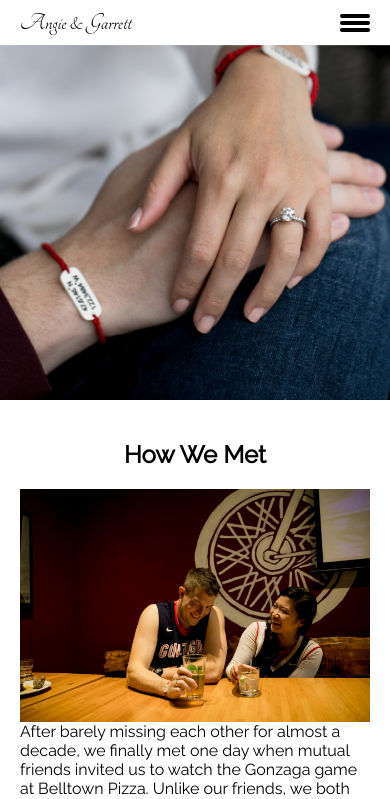
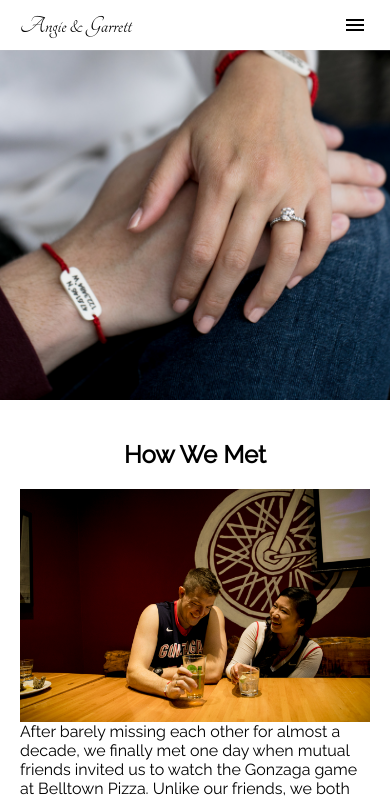
Before and after one commit to garrett56x/wedding-site, a React (Create React App) app: page / in a window 390 px wide. Shown: the top 799 px of the page. Built offline with nearby package versions, Linux system fonts and the light colour scheme.

Commit message:
Added material ui icons

```diff
--- a/package.json
+++ b/package.json
@@ -4,6 +4,7 @@
   "private": true,
   "dependencies": {
     "@material-ui/core": "^4.10.2",
+    "@material-ui/icons": "^4.9.1",
     "react": "^16.11.0",
     "react-dom": "^16.11.0",
     "react-router-dom": "^5.1.2",
--- a/src/App.css
+++ b/src/App.css
@@ -40,11 +40,4 @@
   .header .hamburger {
     display: inline-block;
   }
-    .header .hamburger div {
-      width: 30px;
-      height: 4px;
-      background-color: black;
-      margin: 3px 0;
-      border-radius: 5px;
-    }
 }
--- a/src/App.js
+++ b/src/App.js
@@ -8,6 +8,9 @@ import Party from "./client/Party/Party.jsx";
 import Navigation from "./client/Components/Navigation/Navigation.jsx";
 import Sidebar from "./client/Components/Sidebar/Sidebar.jsx";
 import ScrollToTop from "./client/Components/ScrollToTop/ScrollToTop.jsx";
+
+import { IconButton } from "@material-ui/core";
+import Menu from "@material-ui/icons/Menu";
 
 class App extends React.Component {
   constructor(props) {
@@ -30,11 +33,9 @@ class App extends React.Component {
             <div className="header-content">
               <a href="/" className="logo">Angie & Garrett</a>
               <Navigation toggleSidebar={this.toggleSidebar} />
-              <div className="hamburger" onClick={ () => this.toggleSidebar(true) }>
-                <div></div>
-                <div></div>
-                <div></div>
-              </div>
+              <IconButton color="inherit" aria-label="menu" className="hamburger" size="small" onClick={ () => this.toggleSidebar(true) }>
+                <Menu />
+              </IconButton>
             </div>
           </div>
 
--- a/src/client/Components/Sidebar/Sidebar.jsx
+++ b/src/client/Components/Sidebar/Sidebar.jsx
@@ -1,15 +1,17 @@
 import React from "react";
 import Navigation from "../Navigation/Navigation.jsx";
 import "./Sidebar.css";
+import { IconButton } from "@material-ui/core";
+import Close from "@material-ui/icons/Close";
 
 class Sidebar extends React.Component {
   render() {
     return (
       <div className="sidebar">
         <div className="close-sidebar">
-          <div className="close" onClick={ () => this.props.toggleSidebar(false) }>
-            X
-          </div>
+          <IconButton aria-label="close" className="close" size="small" onClick={ () => this.props.toggleSidebar(false) }>
+            <Close fontSize="inherit" />
+          </IconButton>
         </div>
         <Navigation toggleSidebar={this.props.toggleSidebar} />
       </div>
```
Also changed, not shown: 1 other file (tests, documents, lock files or other folders).
